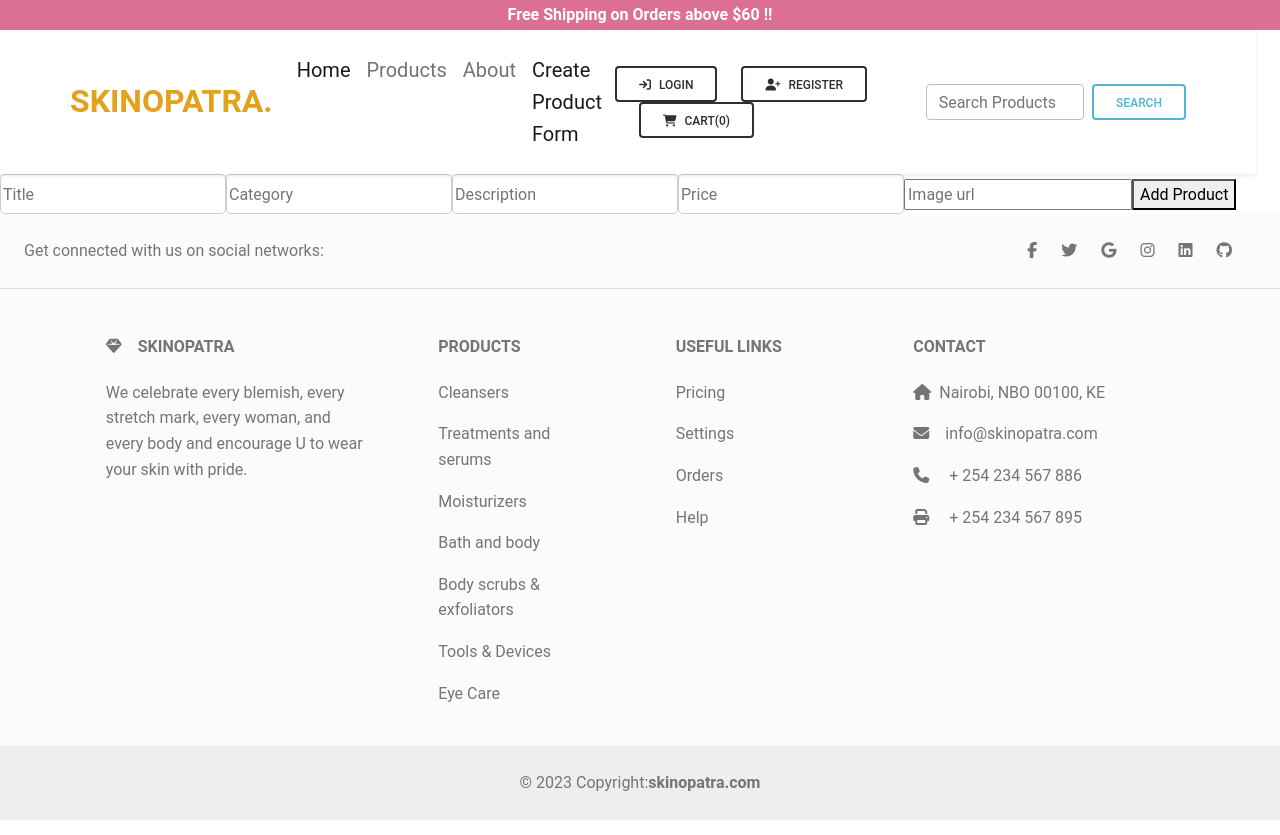
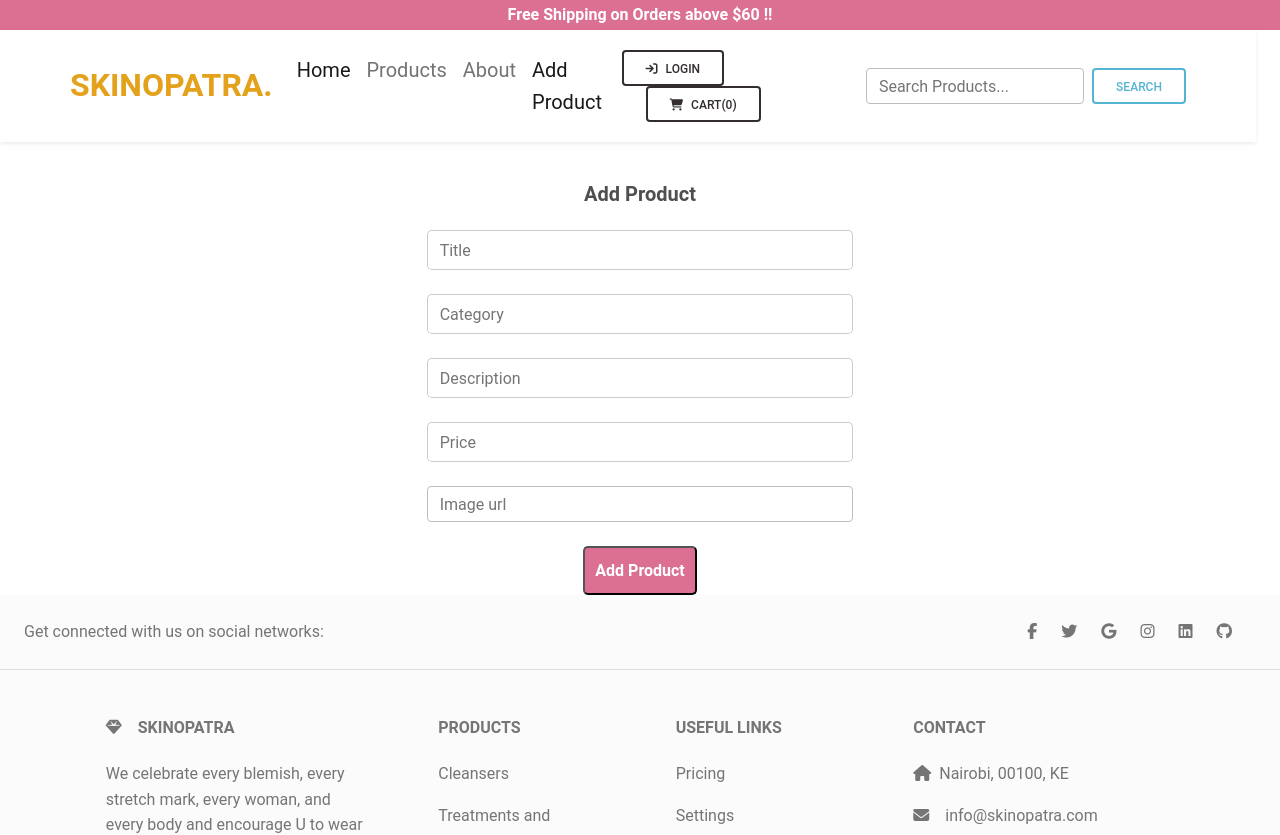
Before and after one commit to QuincyOliech/skinopatra, a React (Create React App) app: page /createproductform in a window 1280 px wide. Shown: the top 835 px of the page. Built offline with nearby package versions, Linux system fonts and the light colour scheme.

Commit message:
updated add product component and worked on styling

```diff
--- a/db.json
+++ b/db.json
@@ -107,6 +107,22 @@
       "price": "40",
       "image": "https://images.pexels.com/photos/4672476/pexels-photo-4672476.jpeg?auto=compress&cs=tinysrgb&w=1600",
       "id": 11
+    },
+    {
+      "title": "Lip Balm ",
+      "category": "lip care",
+      "description": "A nourishing lip balm to protect against dryness and provide long-lasting care for the delicate lip area. A blend of plant-based oils effectively moisturises, making rough and chapped lips feel velvety soft again.",
+      "price": "10",
+      "image": "https://images.pexels.com/photos/6167864/pexels-photo-6167864.jpeg?auto=compress&cs=tinysrgb&w=1260&h=750&dpr=1",
+      "id": 12
+    },
+    {
+      "title": "Exfoliating Wooden Brush",
+      "category": "Body Scrubs & exfoliators",
+      "description": "DecorRack Wood Bath Brush with Natural Bristle, Detachable Wooden Handle for Exfoliating Back, Body, and Feet, Promotes Healthy Smooth Skin",
+      "price": "18",
+      "image": "https://images.pexels.com/photos/6621326/pexels-photo-6621326.jpeg?auto=compress&cs=tinysrgb&w=1260&h=750&dpr=1",
+      "id": 13
     }
   ]
 }
--- a/package.json
+++ b/package.json
@@ -19,6 +19,7 @@
     "react-loading-skeleton": "^3.1.0",
     "react-router-dom": "^6.7.0",
     "react-scripts": "5.0.1",
+    "react-swal": "^4.0.0",
     "web-vitals": "^2.1.4"
   },
   "scripts": {
--- a/src/components/App.css
+++ b/src/components/App.css
@@ -20,62 +20,6 @@
   margin-bottom: 50px;
 }
 /* login page styling */
-/* .login-component {
-  text-align: center;
-  display: flex;
-  min-height: 100vh;
-  align-items: center;
-  justify-content: center;
-  color: black;
-}
-
-.auth-form-container, .login-form, .register-form {
-  display: flex;
-  flex-direction: column;
-  background: palevioletred;
-}
-
-@media screen and (min-width: 600px) {
-  .auth-form-container {
-    padding: 5rem;
-    border: 1px solid;
-    border-radius: 10px;
-    margin: 0.5rem;
-  }
-}
-
-.login-label {
-  text-align: left;
-  padding: 0.25rem 0;
-}
-
-.login-input {
-  margin: 0.5rem 0;
-  padding: 10px;
-  border: solid 1px bold;
-  border-radius: 5px;
-}
-
-.login-button {
-  border: none;
-  background-color:white;
-  padding: 5px;
-  border-radius: 10px;
-  cursor: pointer;
-  font-weight: bold;
-  margin-top: 10px;
-  margin-bottom: 10px;
-}
-.link-btn{
-  background-color: aqua;
-  font-weight: bold;
-  border-radius: 5px;
-}
-.password{
-  border: solid 1px bold;
-  text-align: left;
-  font-size: 17px;
-} */
 .login {
   font-family: sans-serif;
   display: flex;
@@ -141,3 +85,25 @@ input[type="submit"]:hover {
   gap: 8px;
   margin: 10px;
 }
+.product-form-container{
+ margin-top: 40px;
+}
+.add-product-h4{
+  text-align: center;
+  font-weight: bold;
+  font-size: 20px;
+}
+.add-product-button{
+  text-align: center;
+
+}
+.add-btn{
+  border-radius: 5px;
+  background-color: palevioletred;
+  font-weight: bold;
+  padding: 10px;
+  color:white;
+}
+.add-btn:hover{
+  background-color: rgb(211, 20, 84);
+}
--- a/src/components/Footer.js
+++ b/src/components/Footer.js
@@ -119,7 +119,7 @@ import {
                 <h6 className="text-uppercase fw-bold mb-4">Contact</h6>
                 <p>
                   <MDBIcon icon="home" className="me-2" />
-                  Nairobi, NBO 00100, KE
+                  Nairobi, 00100, KE
                 </p>
                 <p>
                   <MDBIcon icon="envelope" className="me-3" />
--- a/src/components/Navbar.js
+++ b/src/components/Navbar.js
@@ -45,7 +45,7 @@ function Navbar({setSearchString}) {
               </li>
               <li className="nav-item">
                 <NavLink className="nav-link" to="/createproductform">
-                  Create Product Form
+                  Add Product
                 </NavLink>
               </li>
             </ul>
@@ -53,8 +53,6 @@ function Navbar({setSearchString}) {
             <div className="buttons">
                 <NavLink to="/login" className="btn btn-outline-dark">
                     <i className="fa fa-sign-in me-2"></i>Login</NavLink>
-                <NavLink to="/register" className="btn btn-outline-dark ms-4">
-                    <i className="fa fa-user-plus me-2"></i>Register</NavLink>
                 <NavLink to="/cart" className="btn btn-outline-dark ms-4 me-4">
                     <i className="fa fa-shopping-cart me-2"></i>Cart(0)</NavLink>
             </div>
--- a/src/pages/CreateProductForm.js
+++ b/src/pages/CreateProductForm.js
@@ -1,6 +1,8 @@
 import React from "react";
+import Swal from 'sweetalert2'
 
 function CreateProductForm(){
+    //function to handle submission of form
     function handleSubmit(e){
         // prevent reloading
         e.preventDefault();
@@ -25,19 +27,40 @@ function CreateProductForm(){
         .then(data=>data)
         // reset input information
         e.target.reset()
+
+        Swal.fire({
+            title: 'Success',
+            text: 'Added successfully',
+            icon: 'success',
+            confirmButtonText: 'Exit',
+            confirmButtonColor:"green"
+          })
     }
 
+
     return (
-        <div>
-            <form onSubmit={handleSubmit}>
-                <input name="title" type="text" placeholder="Title" required />
-                <input name="category" type="text" placeholder="Category" required/>
-                <input name="description" type="text" placeholder="Description" required/>
-                <input name="price" type="text"  placeholder="Price" required />
-                <input name="image" type="url" placeholder="Image url" required/>
-                <button>Add Product</button>
+        <div className="product-form-container">
+            <h4 className="add-product-h4">Add Product</h4>
+            <form className="form-content" onSubmit={handleSubmit}>
+             <div class="form-group col-md-4 mt-4 mb-4 mx-auto d-block">
+                <input className="form-control col-md-4"  name="title" type="text" placeholder="Title" required />
+             </div>
+             <div class="form-group col-md-4 mt-4 mb-4 mx-auto d-block">
+                <input className="form-control" name="category" type="text" placeholder="Category" required/>
+            </div>
+            <div class="form-group col-md-4 mt-4 mb-4 mx-auto d-block">
+                <input className="form-control" name="description" type="text" placeholder="Description" required/>
+            </div>
+            <div class="form-group col-md-4 mt-4 mb-4 mx-auto d-block">
+                <input className="form-control" name="price" type="text"  placeholder="Price" required />
+            </div>
+            <div class="form-group col-md-4 mt-4 mb-4 mx-auto d-block">
+                <input className="form-control" name="image" type="url" placeholder="Image url" required/>
+            </div>
+            <div className="add-product-button">
+            <button className="add-btn">Add Product</button>
+            </div>
             </form>
-
         </div>
     )
 }
```
Also changed, not shown: 1 other file (tests, documents, lock files or other folders).
